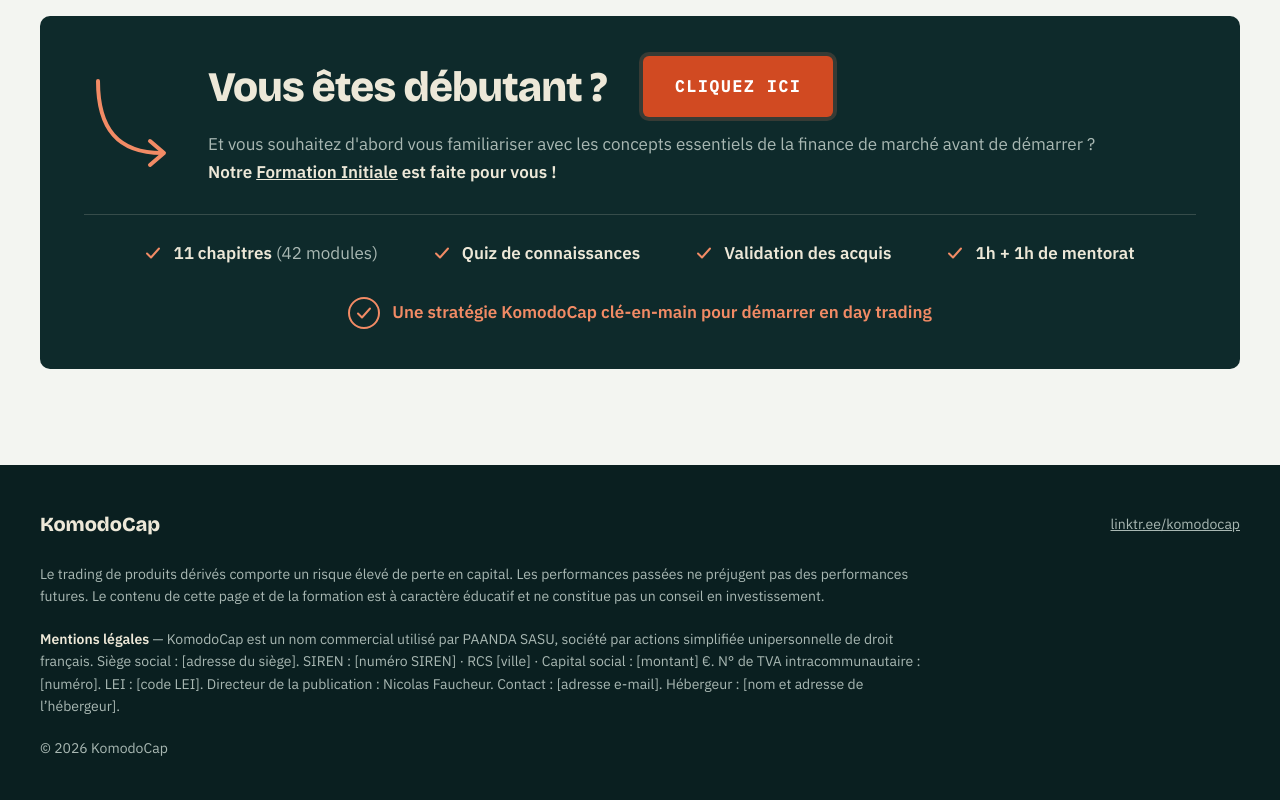
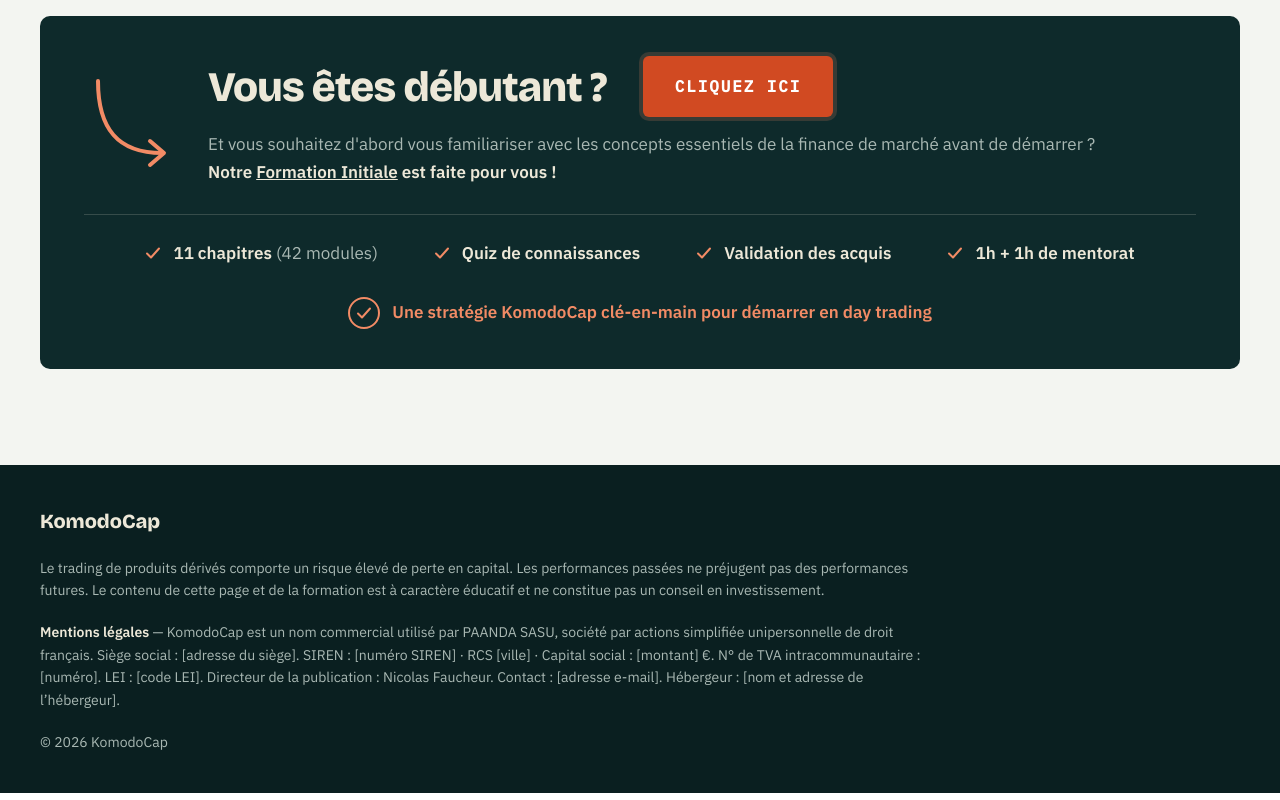
Before and after one commit to Komodocap/website, a plain HTML site: page index.html in a window 1280 px wide. Shown: the part 5401-6201 px from the top of the page. Drawn offline with nearby package versions, Linux system fonts and the light colour scheme.

Commit message:
Remove Linktree link from footer
Co-Authored-By: Claude Sonnet 5.5 <noreply@anthropic.com>
Claude-Session: https://claude.ai/code/session_01Vfyifbc2wCGNsRTs1eBASz

```diff
--- a/index.html
+++ b/index.html
@@ -286,7 +286,6 @@ html{scroll-behavior:smooth}
 <div style="max-width:1200px;margin:0 auto;padding:0 20px;display:flex;flex-direction:column;gap:20px">
 <div style="display:flex;flex-wrap:wrap;gap:12px 32px;align-items:center;justify-content:space-between">
 <span style="font-family:'Bricolage Grotesque',sans-serif;font-weight:800;font-size:20px;color:#EDE8D8">KomodoCap</span>
-<a href="https://linktr.ee/komodocap" style="text-decoration:underline;padding:8px 0">linktr.ee/komodocap</a>
 </div>
 <p style="margin:0;max-width:900px;line-height:1.6">Le trading de produits dérivés comporte un risque élevé de perte en capital. Les performances passées ne préjugent pas des performances futures. Le contenu de cette page et de la formation est à caractère éducatif et ne constitue pas un conseil en investissement.</p>
 <p style="margin:0;max-width:900px;line-height:1.6"><strong style="color: #EDE8D8; font-weight: 600">Mentions légales</strong> — KomodoCap est un nom commercial utilisé par PAANDA SASU, société par actions simplifiée unipersonnelle de droit français. Siège social : [adresse du siège]. SIREN : [numéro SIREN] · RCS [ville] · Capital social : [montant] €. N° de TVA intracommunautaire : [numéro]. LEI : [code LEI]. Directeur de la publication : Nicolas Faucheur. Contact : [adresse e-mail]. Hébergeur : [nom et adresse de l’hébergeur].</p>
```
